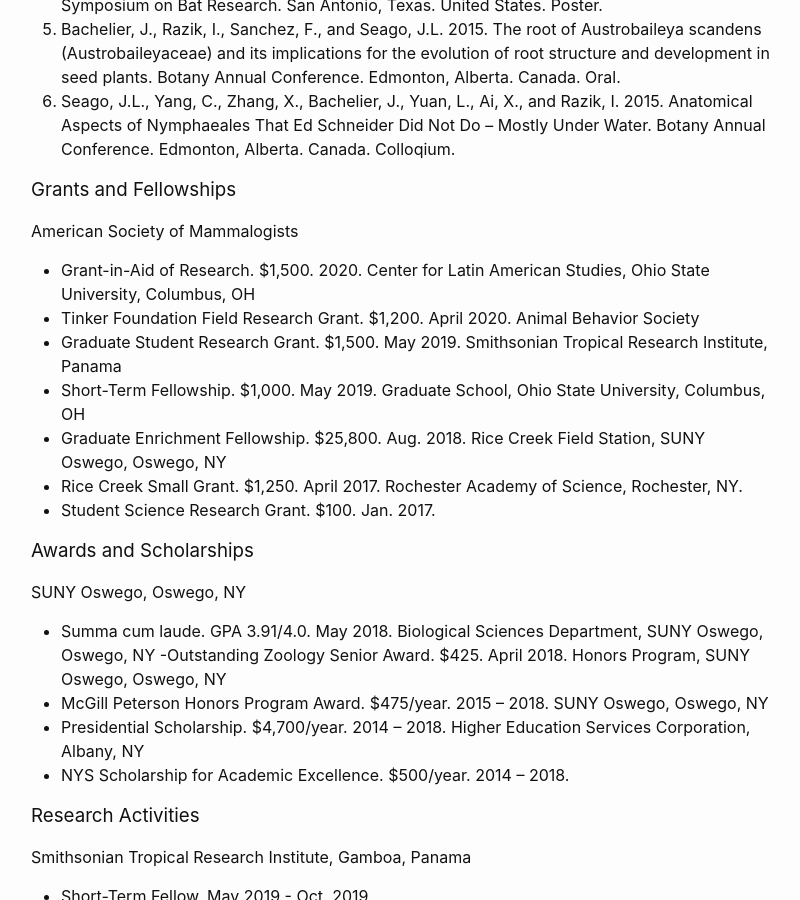
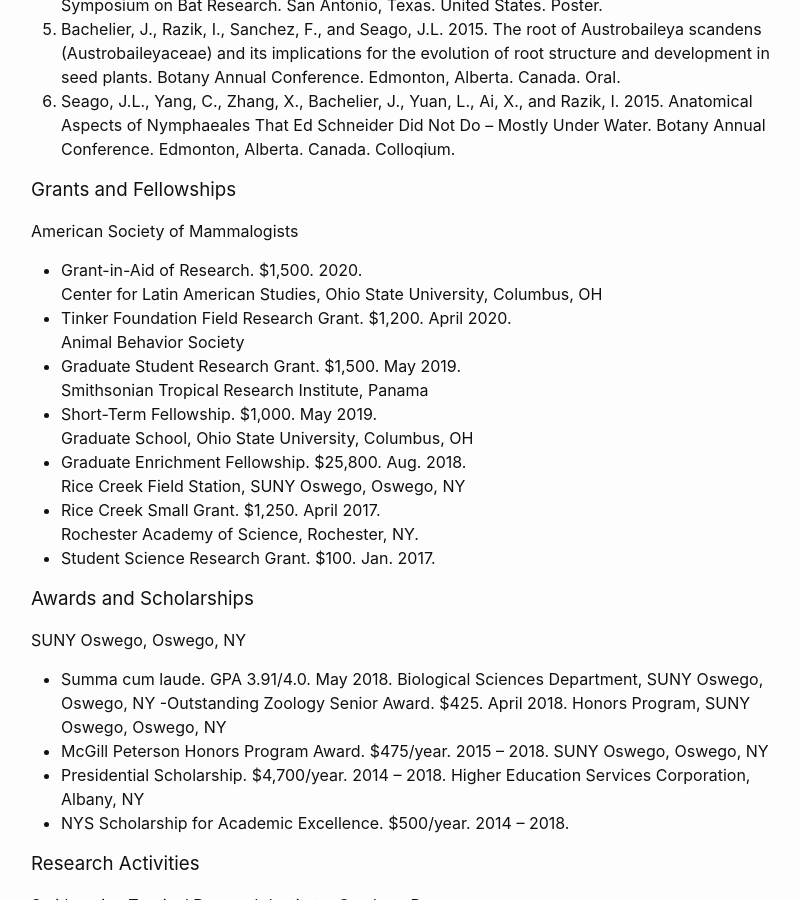
Before and after one commit to imranrazik/imranrazik.github.io, a Jekyll site: the page built from CV.md, in a window 1280 px wide and 900 px high, scrolled down 1385 px. Shown: the whole window, without its empty margins (239-1039 px from the left). Built offline with Jekyll 4.4.1, drawn with Linux system fonts in a browser that asks for light colours; our own code applies the rules of GitHub Pages for plain Markdown files.

Commit message:
Update CV.md

```diff
--- a/CV.md
+++ b/CV.md
@@ -39,19 +39,19 @@
 
 ### Grants and Fellowships
 American Society of Mammalogists
- - Grant-in-Aid of Research. $1,500. 2020.
+ - Grant-in-Aid of Research. $1,500. 2020. <br/>
 Center for Latin American Studies, Ohio State University, Columbus, OH
- - Tinker Foundation Field Research Grant. $1,200. April 2020.
+ - Tinker Foundation Field Research Grant. $1,200. April 2020. <br/>
 Animal Behavior Society
- - Graduate Student Research Grant. $1,500. May 2019.
+ - Graduate Student Research Grant. $1,500. May 2019. <br/>
 Smithsonian Tropical Research Institute, Panama
- - Short-Term Fellowship. $1,000. May 2019.
+ - Short-Term Fellowship. $1,000. May 2019. <br/>
 Graduate School, Ohio State University, Columbus, OH
- - Graduate Enrichment Fellowship. $25,800. Aug. 2018.
+ - Graduate Enrichment Fellowship. $25,800. Aug. 2018. <br/>
 Rice Creek Field Station, SUNY Oswego, Oswego, NY
- - Rice Creek Small Grant. $1,250. April 2017.
+ - Rice Creek Small Grant. $1,250. April 2017. <br/>
 Rochester Academy of Science, Rochester, NY.
- - Student Science Research Grant. $100. Jan. 2017.
+ - Student Science Research Grant. $100. Jan. 2017. <br/>
 
 ### Awards and Scholarships
 SUNY Oswego, Oswego, NY
```
